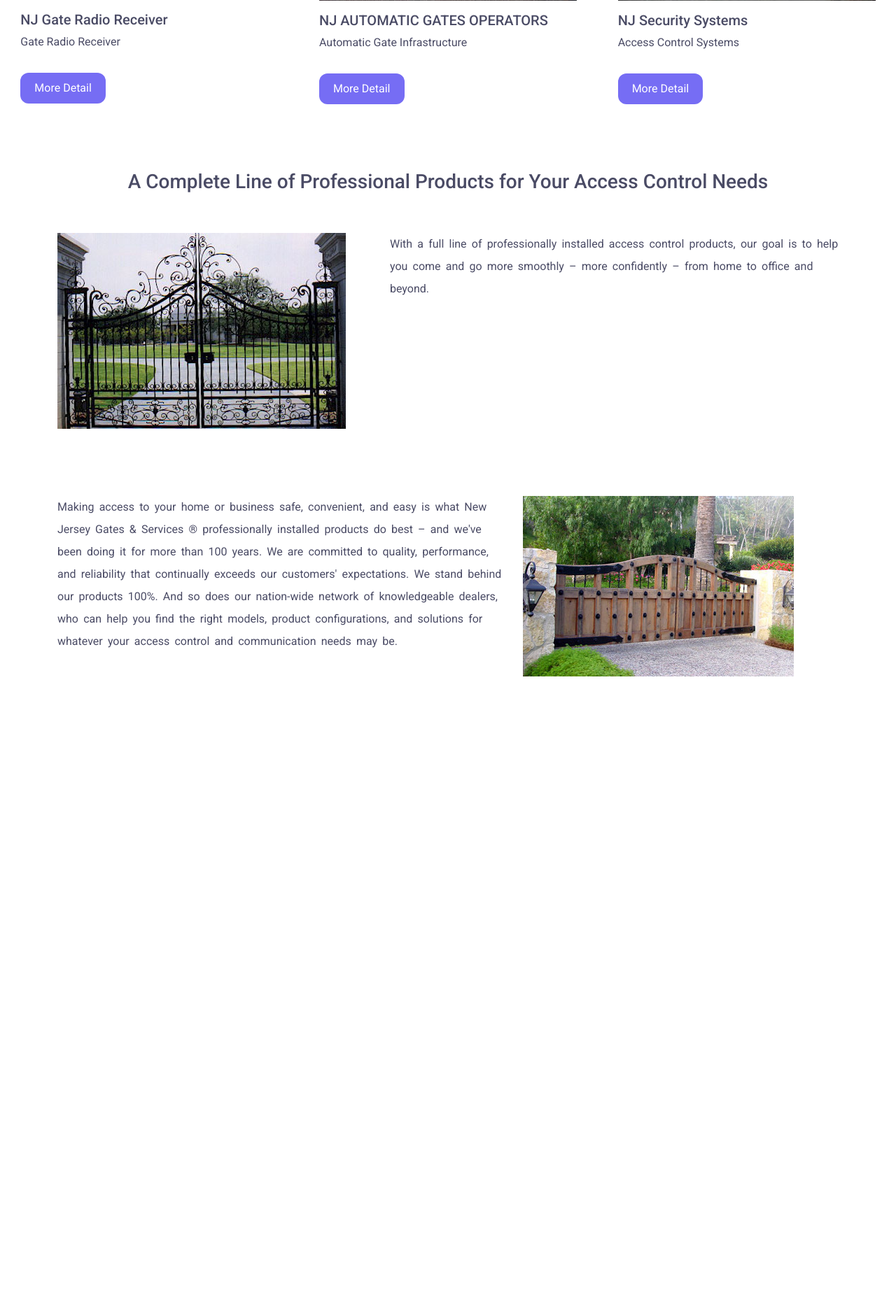
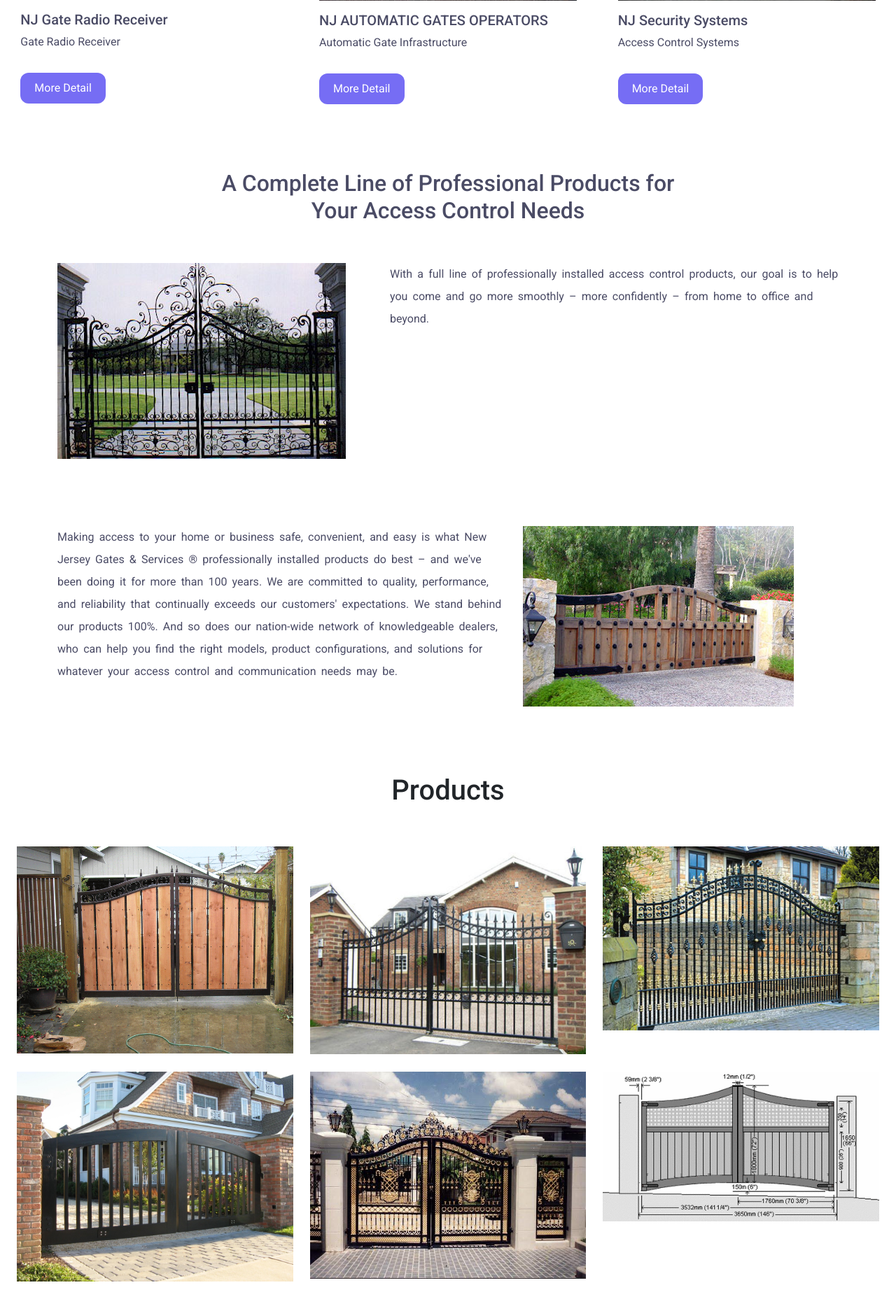
Before and after one commit to awaisprojects/newJerseyGate, a PHP site: page / in a window 1280 px wide. Shown: the part 858-2715 px from the top of the page at 70% size. Before the commit the page ends 1825 px from the top, so only its background shows below. Run offline with PHP 8.4, Linux system fonts and the light colour scheme.

Commit message:
In this section of create Gallery container

```diff
--- a/assets/css/style.css
+++ b/assets/css/style.css
@@ -126,3 +126,7 @@ body #mainContainer #contentContainerCover .itemsCover #contentContainer p {
   line-height: 2rem;
   word-spacing: 0.2rem;
 }
+body #mainContainer #contentContainerCover .itemsCover #galleryContainer img {
+  width: 100%;
+  margin-bottom: 25px;
+}
--- a/assets/css/style.scss
+++ b/assets/css/style.scss
@@ -146,6 +146,12 @@ body {
             word-spacing: 0.2rem;
           }
         }
+        #galleryContainer {
+          img {
+            width: 100%;
+            margin-bottom: 25px;
+          }
+        }
       }
     }
   }
--- a/index.html
+++ b/index.html
@@ -429,10 +429,10 @@
             <div class="container">
               <div class="row text-center">
                 <div class="col-lg-12">
-                  <h3>
-                    A Complete Line of Professional Products for Your Access
-                    Control Needs
-                  </h3>
+                  <h2>
+                    A Complete Line of Professional Products for<br />
+                    Your Access Control Needs
+                  </h2>
                 </div>
               </div>
               <div class="row mt-5 mb-5">
@@ -469,6 +469,52 @@
             </div>
           </div>
           <!-- ContentContainer end -->
+          <div id="galleryContainer">
+            <div class="container-fluid">
+              <div class="row text-center mb-5 mt-3">
+                <div class="col-lg-12">
+                  <h1 class="">Products</h1>
+                </div>
+              </div>
+              <div class="row">
+                <div
+                  class="gallery_product col-lg-4 col-md-4 col-sm-4 col-xs-6 filter spray"
+                >
+                  <img src="./assets/images/gate7.png" class="img-responsive" />
+                </div>
+
+                <div
+                  class="gallery_product col-lg-4 col-md-4 col-sm-4 col-xs-6 filter irrigation"
+                >
+                  <img src="./assets/images/gate4.jpg" class="img-responsive" />
+                </div>
+
+                <div
+                  class="gallery_product col-lg-4 col-md-4 col-sm-4 col-xs-6 filter irrigation"
+                >
+                  <img src="./assets/images/gate5.jpg" class="img-responsive" />
+                </div>
+
+                <div
+                  class="gallery_product col-lg-4 col-md-4 col-sm-4 col-xs-6 filter hdpe"
+                >
+                  <img src="assets/images/gate6.jpg" class="img-responsive" />
+                </div>
+
+                <div
+                  class="gallery_product col-lg-4 col-md-4 col-sm-4 col-xs-6 filter spray"
+                >
+                  <img src="./assets/images/gate7.jpg" class="img-responsive" />
+                </div>
+
+                <div
+                  class="gallery_product col-lg-4 col-md-4 col-sm-4 col-xs-6 filter sprinkle"
+                >
+                  <img src="./assets/images/gate3.gif" class="img-responsive" />
+                </div>
+              </div>
+            </div>
+          </div>
         </div>
       </div>
     </div>
@@ -484,5 +530,11 @@
     <script src="assets/mail/contact_me.js"></script>
     <!-- Core theme JS-->
     <script src="js/scripts.js"></script>
+
+    <script
+      src="https://cdn.jsdelivr.net/npm/bootstrap@5.0.0-beta2/dist/js/bootstrap.bundle.min.js"
+      integrity="sha384-b5kHyXgcpbZJO/tY9Ul7kGkf1S0CWuKcCD38l8YkeH8z8QjE0GmW1gYU5S9FOnJ0"
+      crossorigin="anonymous"
+    ></script>
   </body>
 </html>
```
Also changed, not shown: assets/images/gate5.jpg (added), assets/images/gate6.jpg (added), assets/images/gate7.jpg (added), assets/images/gate7.png (added).
